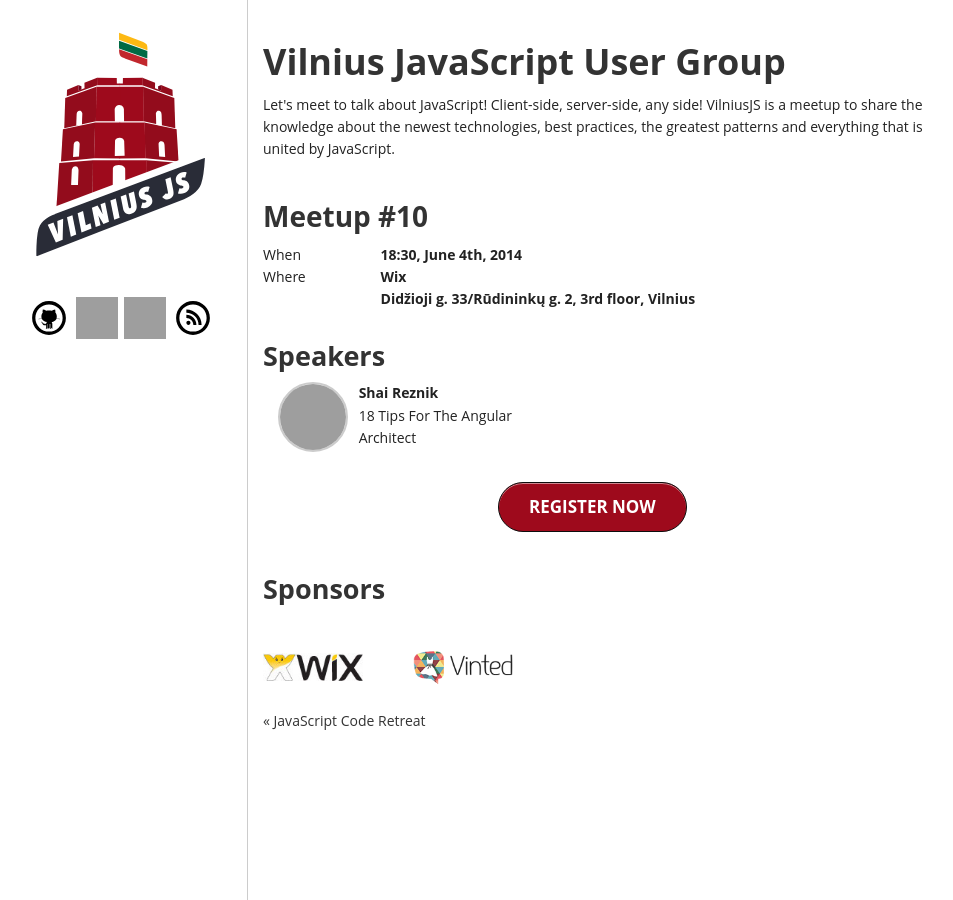
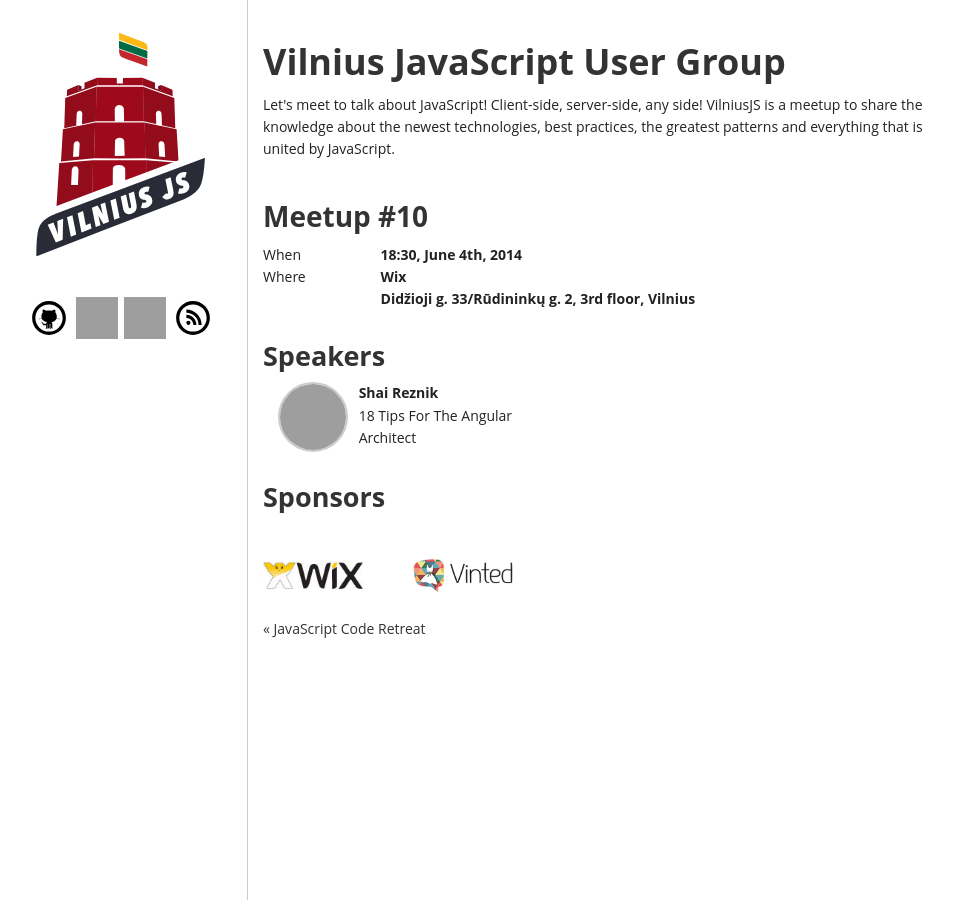
Before and after one commit to VilniusJS/vilniusjs.lt, a Jekyll site: the page built from _posts/2014-06-04-meetup10.md, in a window 1280 px wide, cut to the strip 0-900 px from the top of the page. Shown: the whole strip, without its empty margins (157-1110 px from the left). Built offline with Jekyll 4.4.1, drawn with Linux system fonts in a browser that asks for light colours; comment, search, counter and statistics services are not loaded; grey boxes are pictures that could not be loaded.

Commit message:
Remove registration button from tenth meetup info

```diff
--- a/_posts/2014-06-04-meetup10.md
+++ b/_posts/2014-06-04-meetup10.md
@@ -34,8 +34,6 @@
   </div>
 </div>
 
-{% include register.html meetup="vilniusjs-10" %}
-
 <h3>Sponsors</h3>
 <div class="row">
   <div class="ten columns">
```
